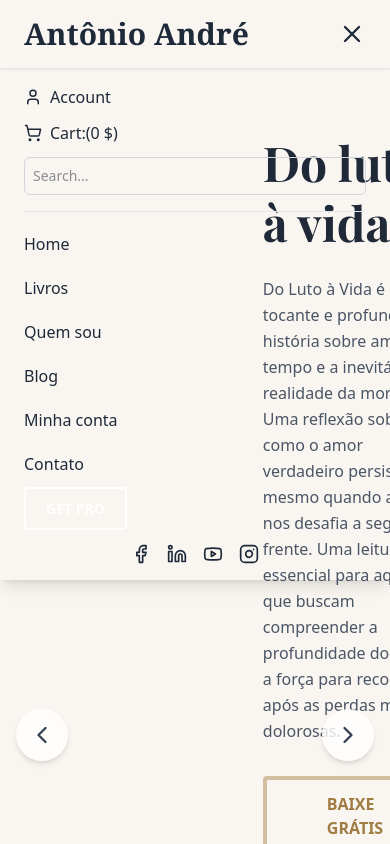
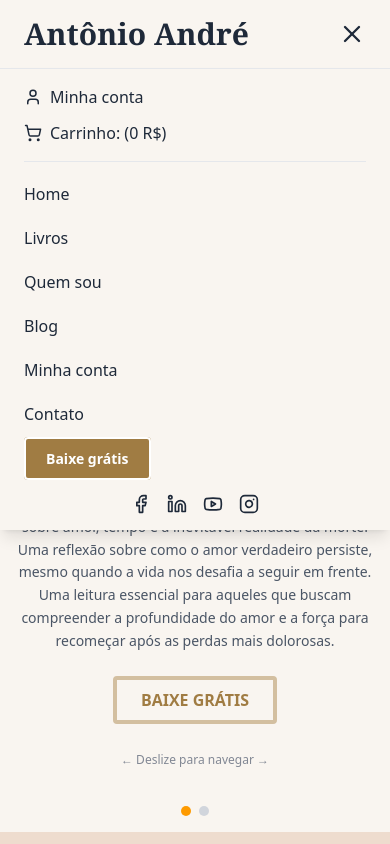
Before and after one commit to ribeirothales/book-store, a React (Vite) app: page / in a window 390 px wide. Both pictures are taken after a click on the button 352 px from the left and 34 px from the top of the page. Shown: the top 844 px of the page. Built offline with nearby package versions, Linux system fonts and the light colour scheme.

Commit message:
header responsiver and footer fixes

```diff
--- a/src/components/Footer/Footer.jsx
+++ b/src/components/Footer/Footer.jsx
@@ -3,10 +3,10 @@ import { Search, User, ShoppingCart, Menu, X, Facebook, Twitter, Youtube, Instag
 
 const Footer = () => {
   const footerSections = {
-    'About Us': ['About Us', 'Vision', 'Careers', 'Press & Media', 'Contact'],
-    'Discover': ['Home', 'Shop', 'Pages', 'Blog', 'Categories'],
-    'My Account': ['Sign In', 'My Cart', 'My Wishlist', 'Track Order', 'Help'],
-    'Help': ['Customer Service', 'FAQs', 'Shipping Info', 'Returns & Exchanges', 'Privacy Policy'],
+    'Mapa do site': ['Home', 'Livros', 'Quem sou', 'Blog', 'Minha conta', 'Contato'],
+    // 'Discover': ['Home', 'Shop', 'Pages', 'Blog', 'Categories'],
+    'Minha conta': ['Entrar', 'Meu carrinho', 'Lista de desejos'],
+    'Contato': ['antonioandre@gmail.com', '21 9754-7538',],
   };
 
     const socialLinks = [
@@ -19,7 +19,7 @@ const Footer = () => {
   return (
     <footer className="bg-[#eedcce] py-5 px-6 md:px-12 lg:px-24 text-gray-700">
       <div className="">
-        <div className="grid grid-cols-1 md:grid-cols-2 lg:grid-cols-5 gap-8 mb-12">
+        <div className="grid grid-cols-1 md:grid-cols-2 lg:grid-cols-4 gap-8 mb-12">
           {/* Logo and Slogan */}
           <div className="lg:col-span-1 mb-8 md:mb-0">
             <div className="text-3xl font-serif font-bold text-gray-800 mb-4">
--- a/src/components/Header/Header.jsx
+++ b/src/components/Header/Header.jsx
@@ -78,14 +78,12 @@ const Header = () => {
 
       {/* Mobile Menu */}
       {isMobileMenuOpen && (
-        <div className="lg:hidden absolute top-full left-0 right-0 bg-cream shadow-lg py-4 px-6 z-40 border-t border-gray-200">
+        <div className="lg:hidden absolute top-full left-0 right-0 bg-[#F9F5F0] shadow-lg py-4 px-6 z-40 border-t border-gray-200">
           {/* Mobile Top Bar items */}
           <div className="flex flex-col space-y-3 mb-4 pb-4 border-b border-gray-200">
-            <a href="#" className="text-light-text hover:text-brand transition-colors flex items-center"><User size={18} className="mr-2"/> Account</a>
-            <a href="#" className="text-light-text hover:text-brand transition-colors flex items-center"><ShoppingCart size={18} className="mr-2"/> Cart:(0 $)</a>
-            <div className="flex items-center">
-              <input type="text" placeholder="Search..." className="w-full p-2 border border-gray-300 rounded-md text-sm"/>
-            </div>
+            <a href="#" className="text-light-text hover:text-brand transition-colors flex items-center"><User size={18} className="mr-2"/> Minha conta</a>
+            <a href="#" className="text-light-text hover:text-brand transition-colors flex items-center"><ShoppingCart size={18} className="mr-2"/> Carrinho: (0 R$)</a>
+
           </div>
 
           <nav className="flex flex-col space-y-3 mb-4">
@@ -100,8 +98,8 @@ const Header = () => {
               </a>
             ))}
           </nav>
-          <a href="#" className="w-full text-center bg-brand border-2 border-brand text-white font-semibold py-2.5 px-5 rounded hover:bg-brand-light hover:border-brand-light hover:text-dark-text transition-colors duration-300 text-sm">
-            GET PRO
+          <a href="#" className="w-full text-center bg-[#A07C43] border-2 border-brand text-white font-semibold py-2.5 px-5 rounded hover:bg-brand-light hover:border-brand-light hover:text-dark-text transition-colors duration-300 text-sm">
+            Baixe grátis
           </a>
           <div className="flex justify-center space-x-4 mt-6">
             {socialLinks.map(social => (
--- a/src/components/HeroSection/HeroSection.jsx
+++ b/src/components/HeroSection/HeroSection.jsx
@@ -1,5 +1,5 @@
-import React, { useState, useEffect } from 'react';
-import { ChevronLeft, ChevronRight } from 'lucide-react'; // Assuming lucide-react is installed
+import React, { useState, useEffect, useRef } from 'react';
+import { ChevronLeft, ChevronRight } from 'lucide-react';
 import minhaImagemHero1 from '../../assets/book.jpg';
 import minhaImagemHero2 from '../../assets/book2.jpg';
 
@@ -7,22 +7,24 @@ const slidesData = [
   {
     title: 'Do luto à vida',
     description: 'Do Luto à Vida é uma tocante e profunda história sobre amor, tempo e a inevitável realidade da morte. Uma reflexão sobre como o amor verdadeiro persiste, mesmo quando a vida nos desafia a seguir em frente. Uma leitura essencial para aqueles que buscam compreender a profundidade do amor e a força para recomeçar após as perdas mais dolorosas.',
-    imageUrl: minhaImagemHero1, // Replace with actual or better placeholder
+    imageUrl: minhaImagemHero1,
     author: 'Sanchit Howdy',
     buttonText: 'BAIXE GRÁTIS',
   },
   {
     title: 'Faça acontecer',
-    description: 'Mudando suas atitudes no presente, você, com certeza, mudará sua história no futuro. Este pequeno livro, não fará de você um milionário. Ele foi concebido com o intuito de mostrar que com disciplina e perseverança qualquer pessoa que possui uma renda fixa mensal tem condições de obter o equilíbrio financeiro.  ',
-    imageUrl: minhaImagemHero2, // Replace with actual or better placeholder
+    description: 'Mudando suas atitudes no presente, você, com certeza, mudará sua história no futuro. Este pequeno livro, não fará de você um milionário. Ele foi concebido com o intuito de mostrar que com disciplina e perseverança qualquer pessoa que possui uma renda fixa mensal tem condições de obter o equilíbrio financeiro.',
+    imageUrl: minhaImagemHero2,
     author: 'Timbur Hood',
     buttonText: 'BAIXE GRÁTIS',
   },
-  // Add more slides if needed, following the template structure
 ];
 
 const HeroSection = () => {
   const [currentSlide, setCurrentSlide] = useState(0);
+  const touchStartX = useRef(0);
+  const touchEndX = useRef(0);
+  const sectionRef = useRef(null);
 
   const nextSlide = () => {
     setCurrentSlide((prev) => (prev === slidesData.length - 1 ? 0 : prev + 1));
@@ -32,76 +34,122 @@ const HeroSection = () => {
     setCurrentSlide((prev) => (prev === 0 ? slidesData.length - 1 : prev - 1));
   };
 
-  // Automatic slide change (optional, based on template behavior)
+  // Automatic slide change
   useEffect(() => {
-    const slideInterval = setInterval(nextSlide, 18000); // Change slide every 5 seconds
+    const slideInterval = setInterval(nextSlide, 18000);
     return () => clearInterval(slideInterval);
   }, []);
+
+  // Touch events for mobile swipe
+  const handleTouchStart = (e) => {
+    touchStartX.current = e.touches[0].clientX;
+  };
+
+  const handleTouchMove = (e) => {
+    touchEndX.current = e.touches[0].clientX;
+  };
+
+  const handleTouchEnd = () => {
+    // Minimum swipe distance (in pixels) to trigger slide change
+    const minSwipeDistance = 50;
+    const swipeDistance = touchEndX.current - touchStartX.current;
+
+    if (Math.abs(swipeDistance) > minSwipeDistance) {
+      if (swipeDistance > 0) {
+        // Swiped right, go to previous slide
+        prevSlide();
+      } else {
+        // Swiped left, go to next slide
+        nextSlide();
+      }
+    }
+  };
 
   const activeSlide = slidesData[currentSlide];
 
   return (
-    <section className="relative bg-[#F9F5F0] py-16 px-6 md:px-12 lg:px-24 flex flex-col md:flex-row items-center justify-between min-h-[calc(100vh-80px)] md:min-h-[600px] lg:min-h-[780px] overflow-hidden">
-      {/* Background elements if any (e.g., subtle patterns) */}
-
-      {/* Previous Button */}
-      <button
-        onClick={prevSlide}
-        className="absolute left-4 md:left-8 top-1/2 transform -translate-y-1/2 z-10 bg-white/80 hover:bg-white p-3 rounded-full shadow-md transition-colors focus:outline-none"
-        aria-label="Previous Slide"
+    <section
+      ref={sectionRef}
+      className="relative bg-[#F9F5F0] py-8 sm:py-12 md:py-16 px-4 sm:px-6 md:px-8 lg:px-16 xl:px-24 min-h-[calc(100vh-80px)] md:min-h-[600px] lg:min-h-[780px] overflow-hidden"
+      onTouchStart={handleTouchStart}
+      onTouchMove={handleTouchMove}
+      onTouchEnd={handleTouchEnd}
     >
-        <ChevronLeft size={28} className="text-gray-700" />
-      </button>
-
+      <div className="container mx-auto h-full">
+        <div className="flex flex-col lg:flex-row items-center justify-between h-full gap-8 lg:gap-12">
           {/* Slide Content */}
-      <div className="md:w-1/2 mb-8 md:mb-0 z-0 pl-80">
-        <h1 className="text-5xl lg:text-6xl xl:text-7xl font-serif font-bold text-gray-800 mb-6 leading-tight">
+          <div className="w-full lg:w-1/2 order-2 lg:order-1 text-center lg:text-left">
+            <h1 className="text-4xl sm:text-5xl lg:text-6xl xl:text-7xl font-serif font-bold text-gray-800 mb-4 sm:mb-6 leading-tight">
               {activeSlide.title.split(' ').map((word, index, arr) => (
                 <React.Fragment key={index}>
                   {word}
-              {index < arr.length -1 && index === Math.floor(arr.length / 2) -1 && <br className="hidden lg:block"/>}
-              {index < arr.length -1 && ' '}
+                  {index < arr.length - 1 && index === Math.floor(arr.length / 2) - 1 && <br className="hidden lg:block" />}
+                  {index < arr.length - 1 && ' '}
                 </React.Fragment>
               ))}
             </h1>
-        <p className="text-gray-600 mb-8 leading-relaxed text-base lg:text-lg">
+            <div className="max-w-2xl mx-auto lg:mx-0">
+              <p className="text-gray-600 mb-6 sm:mb-8 leading-relaxed text-sm sm:text-base lg:text-lg">
                 {activeSlide.description}
               </p>
-        <a href="#" className="inline-block bg-transparent border-4 border-[#D3BFA0] text-[#A07C43] font-semibold py-3 px-15 rounded hover:bg-[#D3BFA0] hover:text-white transition-colors duration-300">
+              <a
+                href="#"
+                className="inline-block bg-transparent border-4 border-[#D3BFA0] text-[#A07C43] font-semibold py-2 sm:py-3 px-6 sm:px-8 md:px-10 rounded hover:bg-[#D3BFA0] hover:text-white transition-colors duration-300"
+              >
                 {activeSlide.buttonText}
               </a>
             </div>
+          </div>
 
-      {/* Image Container with animation */}
-      <div className="md:w-1/2 flex justify-center z-0">
-        <div className="relative w-72 h-[450px] lg:w-80 lg:h-[500px] xl:w-96 xl:h-[600px]">
+          {/* Image Container with Navigation Arrows */}
+          <div className="w-full lg:w-1/2 order-1 lg:order-2 flex justify-center lg:justify-end relative">
+            <div className="relative flex items-center justify-center w-full">
+              {/* Left Arrow - Positioned closer to the image */}
+              <button
+                onClick={prevSlide}
+                className="absolute left-4 sm:left-8 md:left-12 z-20 bg-white/80 hover:bg-white p-2 sm:p-3 rounded-full shadow-md transition-colors focus:outline-none"
+                aria-label="Previous Slide"
+              >
+                <ChevronLeft size={24} className="text-gray-700" />
+              </button>
+
+              {/* Book Cover Image */}
+              <div className="relative w-52 h-[300px] sm:w-56 sm:h-[320px] md:w-60 md:h-[350px] lg:w-[280px] lg:h-[400px] xl:w-[320px] xl:h-[450px]">
                 {slidesData.map((slide, index) => (
                   <img
                     key={index}
                     src={slide.imageUrl}
                     alt={slide.title}
-              className={`absolute inset-0 w-full h-full rounded-lg shadow-2xl drop-shadow-lg transition-opacity duration-600 ease-in-out ${index === currentSlide ? 'opacity-100' : 'opacity-0'}`}
+                    className={`absolute inset-0 w-full h-full object-contain rounded-lg shadow-2xl drop-shadow-lg transition-opacity duration-600 ease-in-out ${index === currentSlide ? 'opacity-100' : 'opacity-0'}`}
                   />
                 ))}
               </div>
+
+              {/* Right Arrow - Positioned closer to the image */}
+              <button
+                onClick={nextSlide}
+                className="absolute right-4 sm:right-8 md:right-12 z-20 bg-white/80 hover:bg-white p-2 sm:p-3 rounded-full shadow-md transition-colors focus:outline-none"
+                aria-label="Next Slide"
+              >
+                <ChevronRight size={24} className="text-gray-700" />
+              </button>
+            </div>
+          </div>
+        </div>
       </div>
 
-      {/* Next Button */}
-      <button
-        onClick={nextSlide}
-        className="absolute right-4 md:right-8 top-1/2 transform -translate-y-1/2 z-10 bg-white/80 hover:bg-white p-3 rounded-full shadow-md transition-colors focus:outline-none"
-        aria-label="Next Slide"
-      >
-        <ChevronRight size={28} className="text-gray-700" />
-      </button>
+      {/* Swipe Indicator for Mobile - Only visible on small screens */}
+      <div className="sm:hidden absolute bottom-16 left-1/2 transform -translate-x-1/2 text-gray-500 text-xs flex items-center">
+        <span className="animate-pulse">← Deslize para navegar →</span>
+      </div>
 
       {/* Dot Indicators */}
-      <div className="absolute bottom-8 left-1/2 transform -translate-x-1/2 flex space-x-2 z-10">
+      <div className="absolute bottom-4 sm:bottom-6 md:bottom-8 left-1/2 transform -translate-x-1/2 flex space-x-2 z-10">
         {slidesData.map((_, index) => (
           <button
             key={index}
             onClick={() => setCurrentSlide(index)}
-            className={`w-3 h-3 rounded-full transition-colors ${currentSlide === index ? 'bg-amber-500' : 'bg-gray-300 hover:bg-gray-400'}`}
+            className={`w-2.5 h-2.5 sm:w-3 sm:h-3 rounded-full transition-colors ${currentSlide === index ? 'bg-amber-500' : 'bg-gray-300 hover:bg-gray-400'}`}
             aria-label={`Go to slide ${index + 1}`}
           />
         ))}
```
Lines whose indentation alone changed are shown as unchanged.
